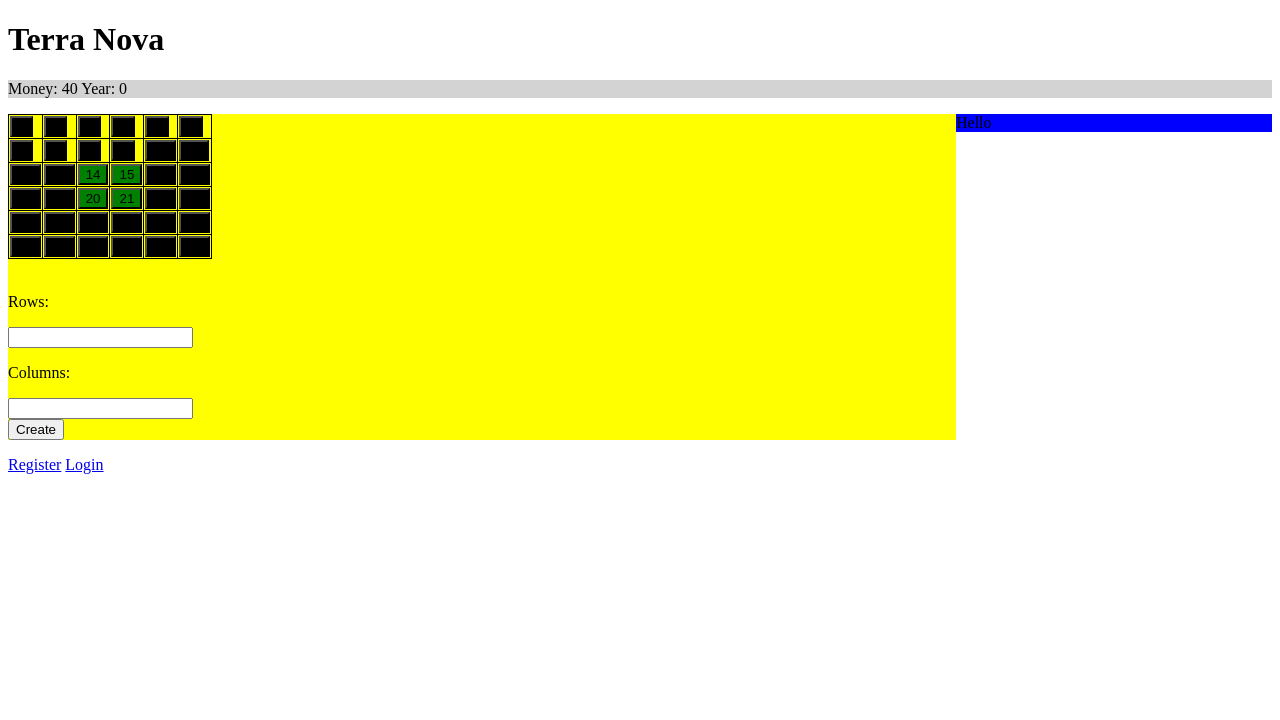
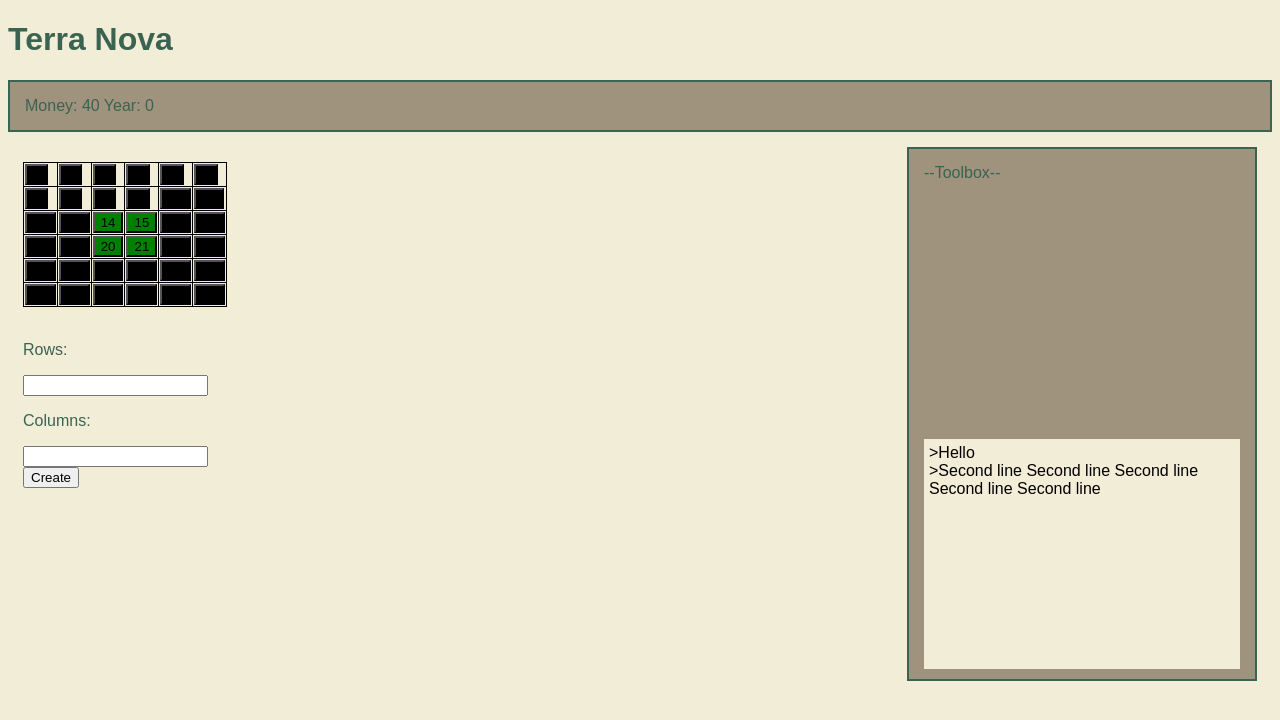
Before and after one commit to Caspar-tech/TerraNova, a Django app: page / in a window 1280 px wide. Shown: the top 720 px of the page. Run offline with Django 3.2, Linux system fonts and the light colour scheme; data comes from the database, SQL or seed files in the repository; both versions use the stored data as it was after the commit; some libraries are stand-ins or nearby versions.

Commit message:
redid the layout, created a block where information will be displayed

```diff
--- a/Game/models.py
+++ b/Game/models.py
@@ -1,5 +1,6 @@
 from django.db import models
 from django.contrib.auth.models import User
+from django.contrib.postgres.fields import ArrayField
 
 class Square(models.Model):
     Number = models.IntegerField(default=0)
--- a/Game/static/Game/main.css
+++ b/Game/static/Game/main.css
@@ -1,3 +1,8 @@
+body {
+    background-color: black;
+    font-family: Arial;
+}
+
 table {
     border: 1px solid black;
     border-collapse: collapse;
@@ -6,8 +11,3 @@ table {
 td {
    border: 1px solid black;
 }
-
-.grass {
-    background-color: green;
-    color: red;
-}
--- a/Game/templates/Game/base.html
+++ b/Game/templates/Game/base.html
@@ -5,22 +5,12 @@
     <meta charset="utf-8">
     <meta name="viewport" content="width=device-width, initial-scale=1, shrink-to-fit=no">
     <link rel="stylesheet" type="text/css" href="{% static 'Game/main.css' %}">
-    <title></title>
+    <title>Terra Nova</title>
 </head>
 <body>
-    <h1>Terra Nova</h1>
-
     <p>
         {% block content %}{% endblock %}
     </p>
 
-    <p>
-    {% if user.is_authenticated %}
-        <a href="{% url 'logout'%}">Logout</a>
-    {% else %}
-        <a href="{% url 'register' %}">Register</a>
-        <a href="{% url 'login' %}">Login</a>
-    {% endif %}
-    </p>
 </body>
 </html>
--- a/Game/templates/Game/main.html
+++ b/Game/templates/Game/main.html
@@ -3,9 +3,19 @@
 {% load mathfilters %}
 {% load index %}
 
+<!-- https://www.colorhunt.co/palette/5f939a3a6351a0937df2edd7 -->
 <style>
+    body {
+        background-color: #F2EDD7;
+        color: #3A6351;
+        font-family: Arial;
+    }
+
     .Topnav {
-        background-color: lightgrey;
+        background-color: #A0937D;
+        border-style: solid;
+        border-width: 2px;
+        padding: 15px;
     }
 
     .row:after {
@@ -16,14 +26,36 @@
 
     .ColumnLeft {
         float: left;
-        width: 75%;
-        background-color: yellow;
+        width: 60%;
+        padding: 15px;
+        margin-top: 15px;
+        margin-right: 7px;
+        margin-bottom: 15px;
     }
 
     .ColumnRight {
-        float: left;
+        float: right;
         width: 25%;
-        background-color: blue;
+        height: 500px;
+        padding: 15px;
+        border-style: solid;
+        border-width: 2px;
+        margin-top: 15px;
+        margin-left: 7px;
+        margin-bottom: 15px;
+        margin-right: 15px;
+        background-color: #A0937D;
+    }
+
+    .Toolbox {
+        height: 275px;
+    }
+
+    .Infobox {
+        background-color: #F2EDD7;
+        color: black;
+        height: 220px;
+        padding: 5px;
     }
 
     .Grass {
@@ -39,8 +71,10 @@
     }
 </style>
 
+<h1>Terra Nova</h1>
+
 <div class="Topnav">
-    Money: {{ Main.Money }}  Year: {{ Main.Year }}</p>
+    Money: {{ Main.Money }}  Year: {{ Main.Year }}
 </div>
 
 <!--    We use the ranges created in the views-page to go from square to square
@@ -79,7 +113,14 @@ We use the templatetag "index" to call all the terrains from the list-->
     </div><!-- ColumnLeft -->
 
     <div class="ColumnRight">
-        Hello
+        <div class="Toolbox">
+            --Toolbox--
+        </div>
+
+        <div class="Infobox">
+            >Hello<br>
+            >Second line Second line Second line Second line Second line
+        </div>
     </div><!-- ColumnRight -->
 </div><!-- "row"-->
 {% endblock content %}
```
Also changed, not shown: db.sqlite3.
